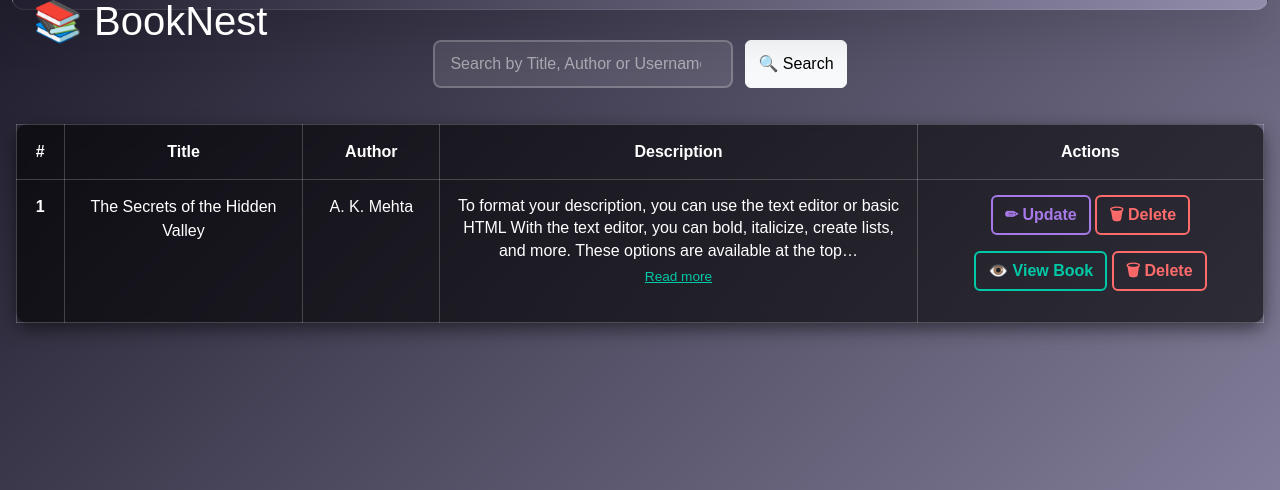
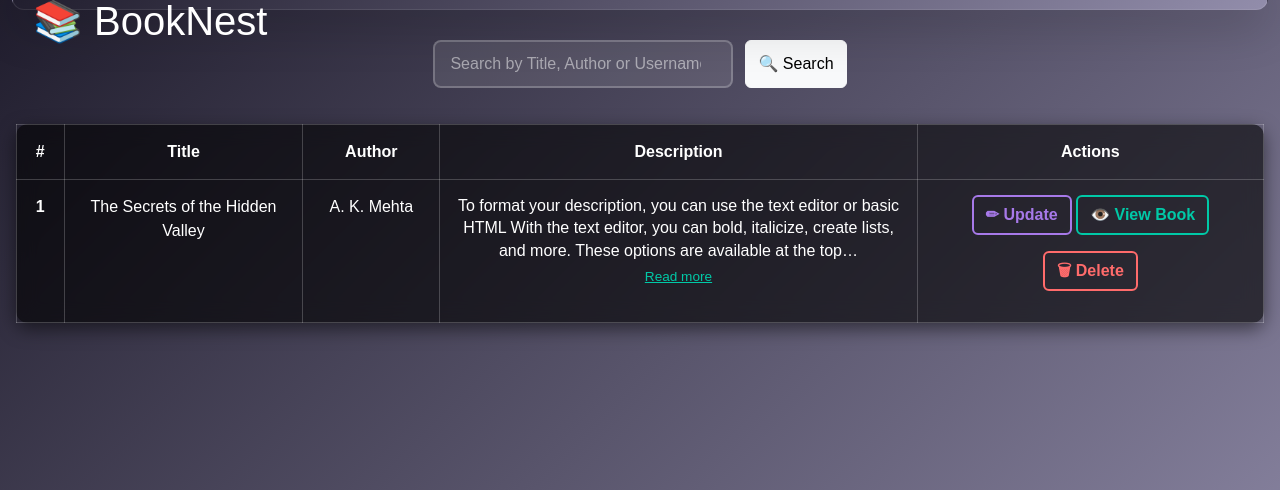
Before and after one commit to Kapil232002/personal-book-shelf, a Django app: template book_shelf/templates/book_list.html in a window 1280 px wide. Shown: the part 24-514 px from the top of the page. Run offline with Django 5.2, Linux system fonts and the light colour scheme; data comes from the database, SQL or seed files in the repository; the template is opened without the code that fills it: values that come from a table or form of the project are taken from there, most other values are stand-ins (such as "Sample title", 1, 10 or a date in 2020).

Commit message:
Update book_list.html

```diff
--- a/book_shelf/templates/book_list.html
+++ b/book_shelf/templates/book_list.html
@@ -218,7 +218,6 @@
 
                 <td>
                     <a href="/update-books/{{ book.id }}" class="btn btn-outline-success mb-3">✏ Update</a>
-                    <a href="/delete-book/{{ book.id }}" class="btn btn-outline-danger mb-3">🗑 Delete</a>
                     {% if book.reference_link %}
                     <a href="{{ book.reference_link }}" target="_blank"
                         onclick="return handleViewBook(this, '{{ book.reference_link }}');"
```
